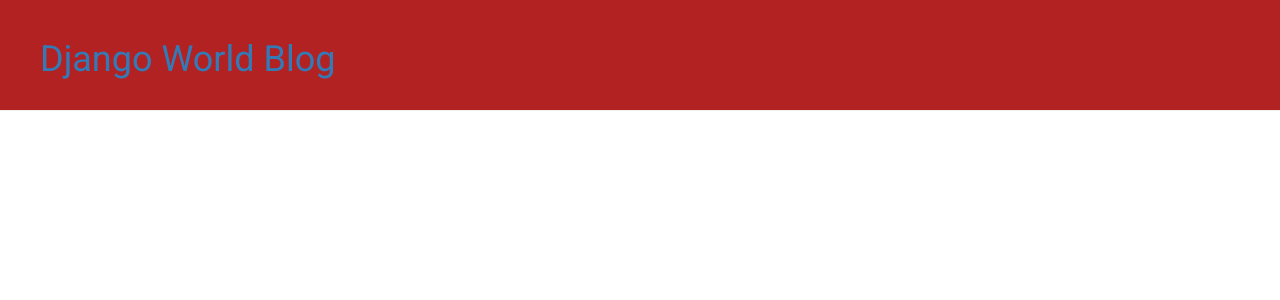
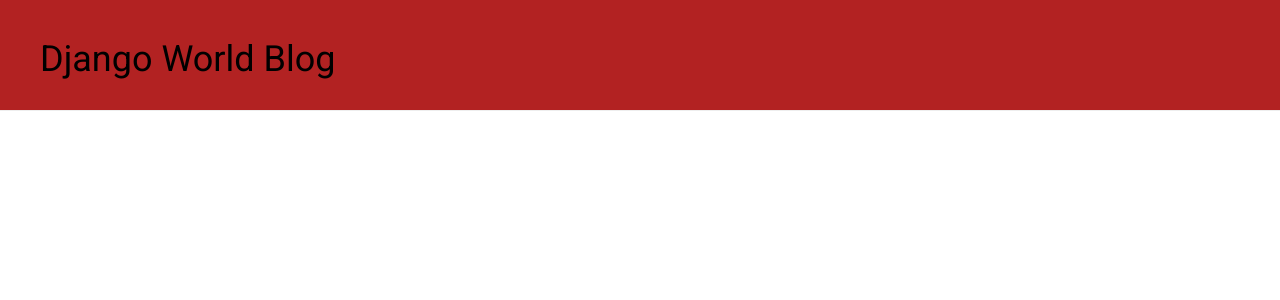
Before and after one commit to Sofya2/my-first-blog, a Django app: page / in a window 1280 px wide. Shown: the top 300 px of the page. Run offline with Django 3.2, Linux system fonts and the light colour scheme; data that the repository does not hold is empty; some libraries are stand-ins or nearby versions.

Commit message:
Update blog.css

```diff
--- a/blog/static/css/blog.css
+++ b/blog/static/css/blog.css
@@ -15,6 +15,9 @@
 
 h1, h2, h3, h4 {
 font-family: 'Roboto', sans-serif;
+}
+h1 a {
+color: #000000;
 }
 .date {
 color: #696969;
```
